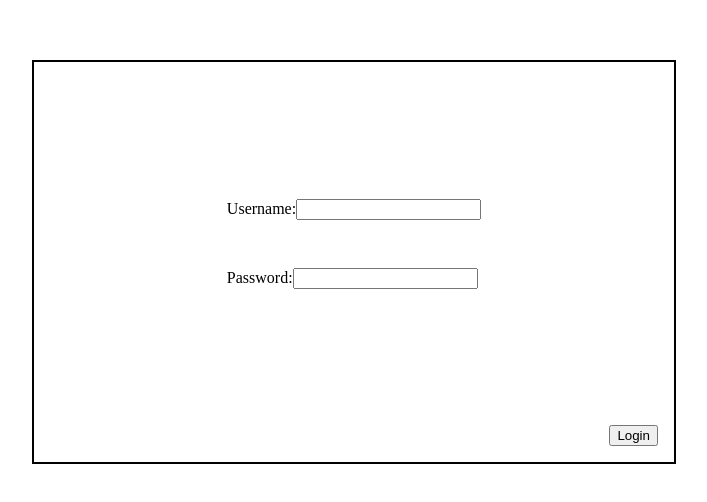
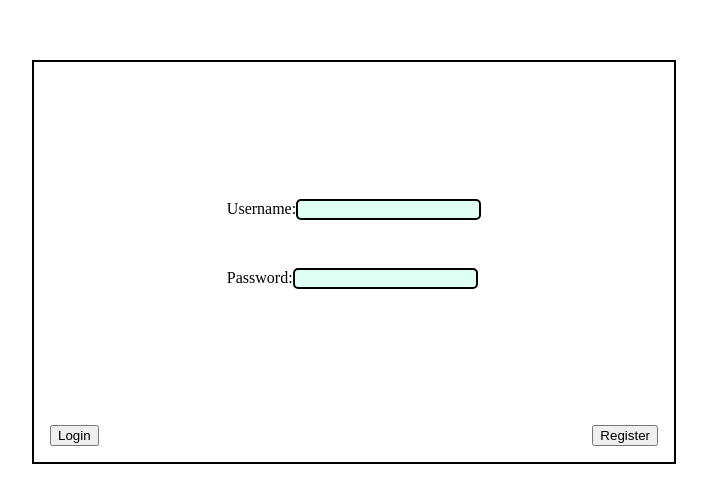
Before and after one commit to PuggyPotato/Login-Page, a React (Vite) app in the folder client/: page / in a window 1280 px wide. Shown: the part 138-640 px from the top of the page, without its empty margins (286-993 px from the left). Built offline with nearby package versions, Linux system fonts and the light colour scheme.

Commit message:
Added register button

```diff
--- a/client/src/Login.jsx
+++ b/client/src/Login.jsx
@@ -8,14 +8,19 @@ function Login(){
             <div id="container">
                 <div id="credentials">
                     <div id="usernameContainer">
-                        <label>Username:</label><input/>
+                        <label>Username:</label><input id="usernameInput"/>
                     </div>
                     <div id="passwordContainer">
-                        <label>Password:</label><input/>
+                        <label>Password:</label><input id="passwordInput"/>
                     </div>
                 </div>
-                <div id="loginButton">
-                    <button>Login</button>
+                <div id="auth">
+                    <div id="loginButton">
+                        <button>Login</button>
+                    </div>
+                    <div id="registerButton">
+                        <button>Register</button>
+                    </div>
                 </div>
             </div>
         </>
--- a/client/src/index.css
+++ b/client/src/index.css
@@ -31,8 +31,7 @@ body{
 #loginButton{
   align-self: flex-end;
   justify-self: flex-end;
-  margin-top:auto;
-  padding-right: 1em;
+  padding-left: 1em;
   padding-bottom: 1em;
 }
 
@@ -41,3 +40,25 @@ body{
   justify-self: center;
   margin-top: auto;
 }
+
+#usernameInput,#passwordInput{
+  border: 2px solid black;
+  border-radius: 5px;
+  background-color: rgb(223, 255, 244);
+
+}
+
+#registerButton{
+  align-self: flex-start;
+  padding-right: 1em;
+
+}
+
+#auth{
+  display:flex;
+  flex-direction: row;
+  justify-content: space-between;
+  align-items: space-between;
+  margin-top: auto;
+  width: 100%;
+}
```
